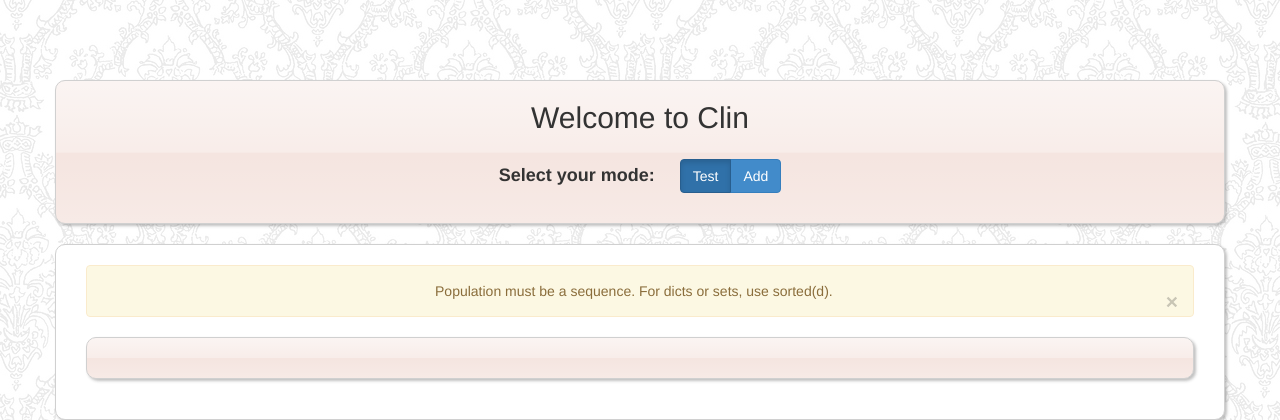
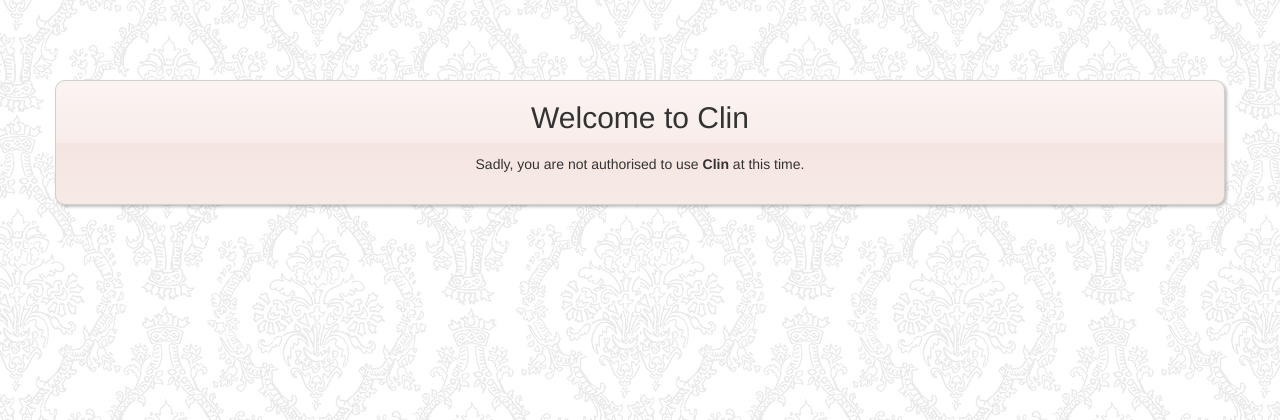
Before and after one commit to alex-moon/clin, a Django app: page / in a window 1280 px wide. Shown: the top 420 px of the page. Run offline with Django 3.2, Linux system fonts and the light colour scheme; data that the repository does not hold is empty; some libraries are stand-ins or nearby versions.

Commit message:
Add authorisation barrier to thwart script kiddies etc.

```diff
--- a/www/clin/core/views.py
+++ b/www/clin/core/views.py
@@ -6,7 +6,14 @@ from django.http import HttpResponse
 
 # Template views
 class HomeView(TemplateView):
-    template_name = 'home.html'
+    def get_template_names(self):
+        if (
+            self.request.GET.get('activate', None) != 'clin'
+            and not self.request.session.get('activated')
+        ):
+            return ['forbidden.html']
+        self.request.session['activated'] = True
+        return ['home.html']
 
 
 # JSON API
--- a/www/templates/base.html
+++ b/www/templates/base.html
@@ -20,10 +20,7 @@ An Alex Moon Production &bull; <a href="https://github.com/alex-moon/clin/">Gith
 </footer>
 
 <script src="{% static 'js/jquery.min.js' %}"></script>
-<script src="{% static 'js/bootstrap.min.js' %}"></script>
-<script src="{% static 'js/underscore.min.js' %}"></script>
-<script src="{% static 'js/backbone.min.js' %}"></script>
-<script src="{% static 'js/clin.js' %}"></script>
+{% block scripts %}{% endblock %}
 
 </body>
 </html>
--- /dev/null
+++ b/www/templates/forbidden.html
@@ -0,0 +1,8 @@
+{% extends 'base.html' %}
+
+{% block content %}
+<div class="container clin-box glossy">
+<h2>Welcome to Clin</h2>
+<p>Sadly, you are not authorised to use <strong>Clin</strong> at this time.</p>
+</div>
+{% endblock %}
--- a/www/templates/home.html
+++ b/www/templates/home.html
@@ -1,4 +1,5 @@
 {% extends 'base.html' %}
+{% load staticfiles %}
 
 {% block content %}
 <div id="home-view">
@@ -19,3 +20,10 @@
     {% include 'partials/card-box.html' %}
 </div>
 {% endblock %}
+
+{% block scripts %}
+<script src="{% static 'js/bootstrap.min.js' %}"></script>
+<script src="{% static 'js/underscore.min.js' %}"></script>
+<script src="{% static 'js/backbone.min.js' %}"></script>
+<script src="{% static 'js/clin.js' %}"></script>
+{% endblock %}
```
